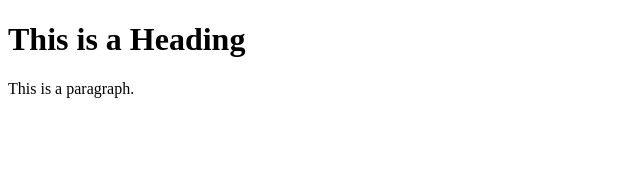
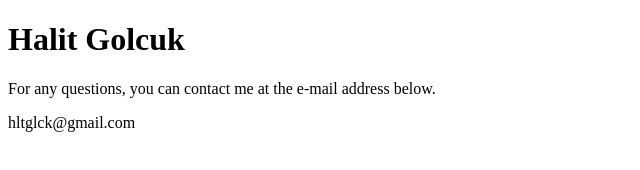
Before and after one commit to hgolcuk/hgolcuk.github.io, a plain HTML site: page index.html in a window 1280 px wide. Shown: the whole page, without its empty margins (0-640 px from the left). Drawn offline with Linux system fonts and the light colour scheme.

Commit message:
some change

```diff
--- a/index.html
+++ b/index.html
@@ -5,8 +5,9 @@
 </head>
 <body>
 
-<h1>This is a Heading</h1>
-<p>This is a paragraph.</p>
+<h1>Halit Golcuk</h1>
+<p>For any questions, you can contact me at the e-mail address below.</p>
+<p>hltglck@gmail.com</p>
 
 </body>
 </html>
```
